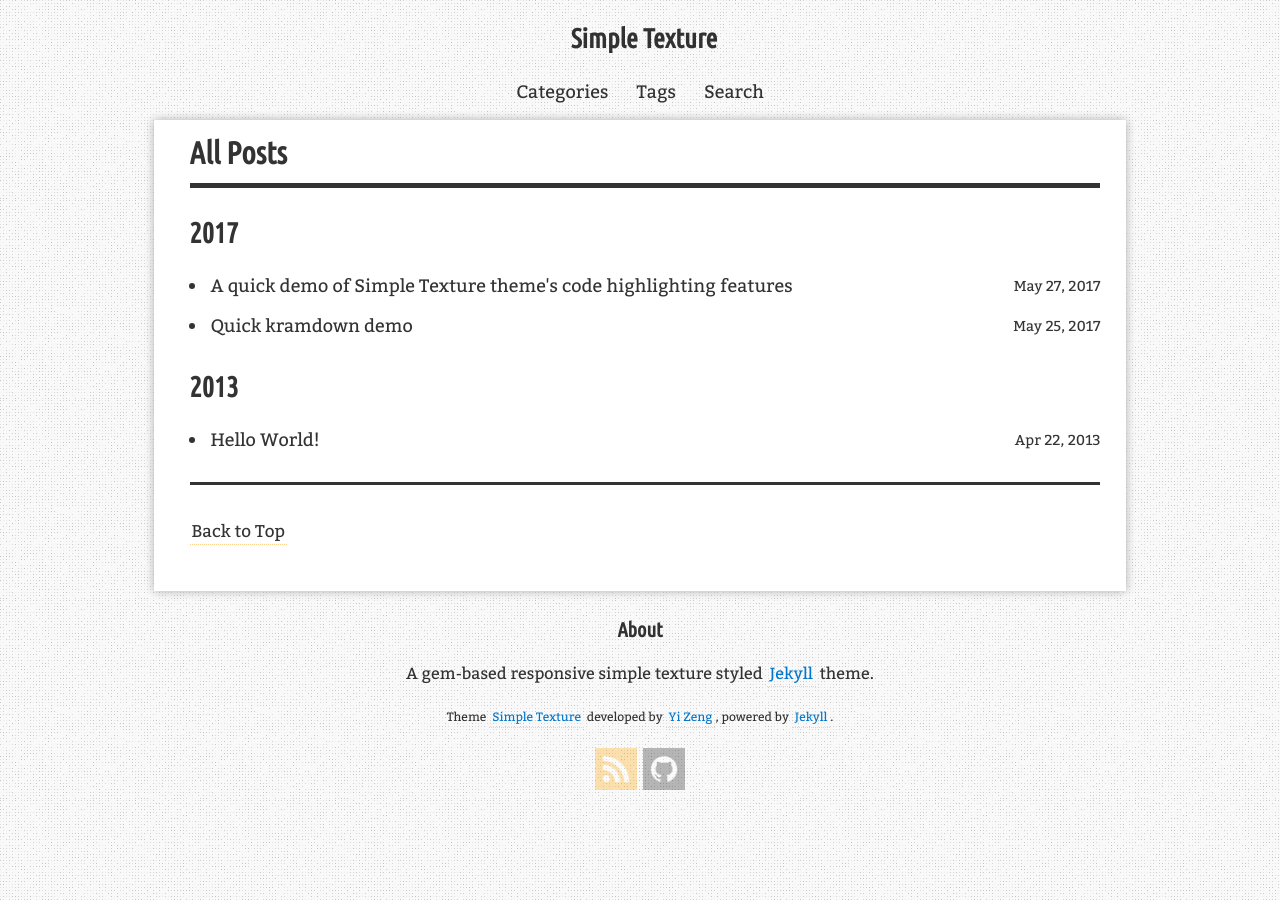
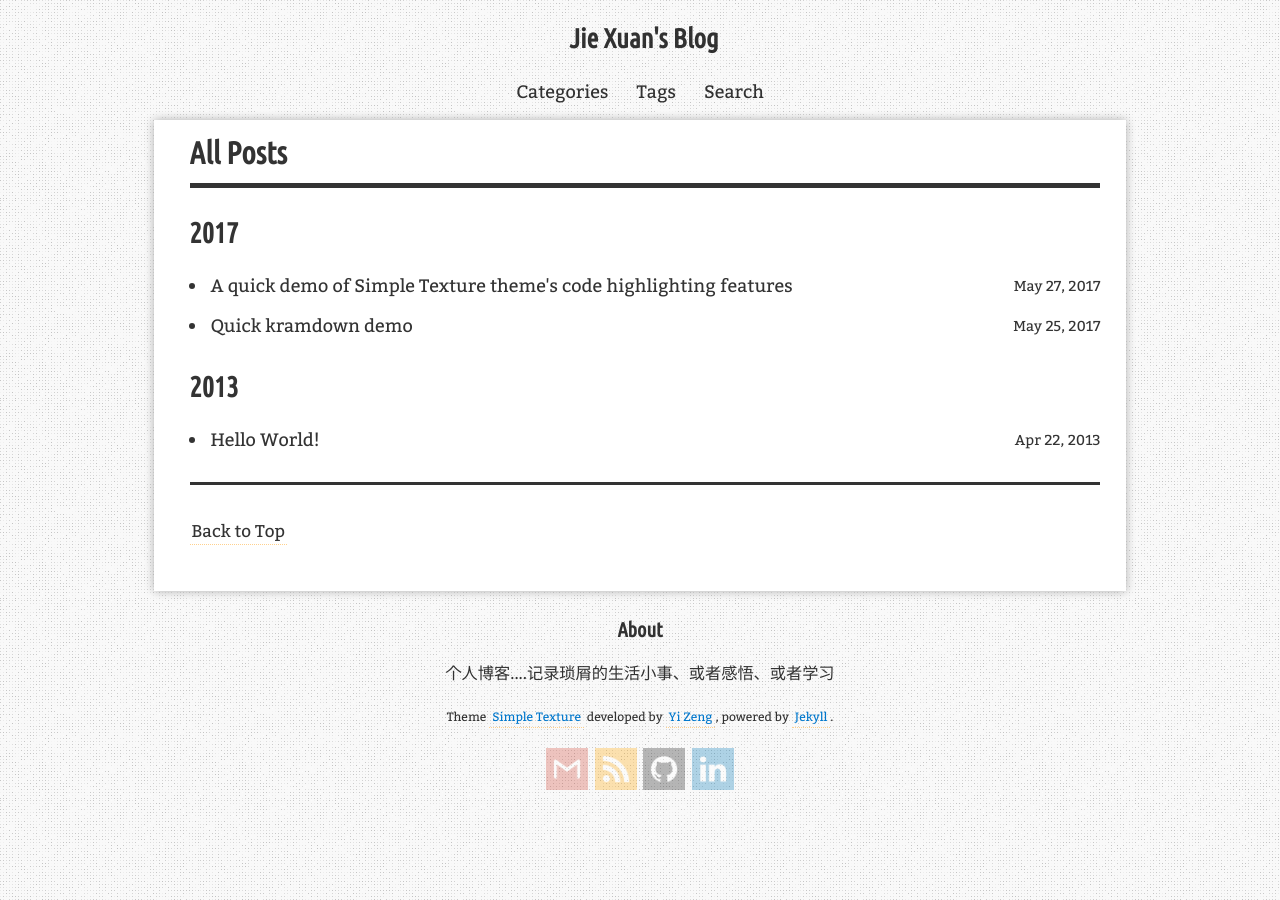
Before and after one commit to jiexuan/JieXuan.github.io, a Jekyll site: the page built from blog/index.html, in a window 1280 px wide. Built offline with Jekyll 4.4.1, drawn with Linux system fonts in a browser that asks for light colours; comment, search, counter and statistics services are not loaded.

Commit message:
change home

```diff
--- a/_config.yml
+++ b/_config.yml
@@ -23,28 +23,28 @@ sass:
 # Site Data
 url: # the base hostname & protocol for your site, e.g. http://example.com
 baseurl: # the subpath of your site, e.g. /blog
-title: Simple Texture
-description: "A gem-based responsive simple texture styled Jekyll theme."
-keywords: 'jekyll,theme,gem-based,blog'
+title: Jie Xuan's Blog
+description: "个人博客....记录琐屑的生活小事、或者感悟、或者学习."
+keywords: '生活,学习,碎碎念,待续...'
 author:
-  name:
-  job_title:
-  location:
-  email:
+  name: Jie Xuan
+  job_title: 立志的攻城狮
+  location:	广州
+  email: 609521238@qq.com
   social_links:
-    - name: facebook
+    - name:
       url:
     - name: github
       url: https://github.com/yizeng/jekyll-theme-simple-texture
-    - name: instagram
+    - name:
       url:
     - name: linkedin
+      url: https://www.linkedin.com/feed/
+    - name:
       url:
-    - name: stackoverflow
+    - name:
       url:
-    - name: twitter
-      url:
-    - name: vk
+    - name:
       url:
 home:
   section1: <h1>Simple Texutre</h1>
@@ -53,7 +53,7 @@ home:
 blog:
   cc_license: http://creativecommons.org/licenses/by-sa/4.0/ # A link to CC License of your choice.
   cc_license_image: /assets/images/theme/cc-by-sa.png # An image of your CC License.
-  footer_content: A gem-based responsive simple texture styled <a href="http://jekyllrb.com/">Jekyll</a> theme.
+  footer_content: 个人博客....记录琐屑的生活小事、或者感悟、或者学习
 
 disqus:
   shortname: # e.g. yizeng
```
Also changed, not shown: 404.html (added, +7 -0 lines).
